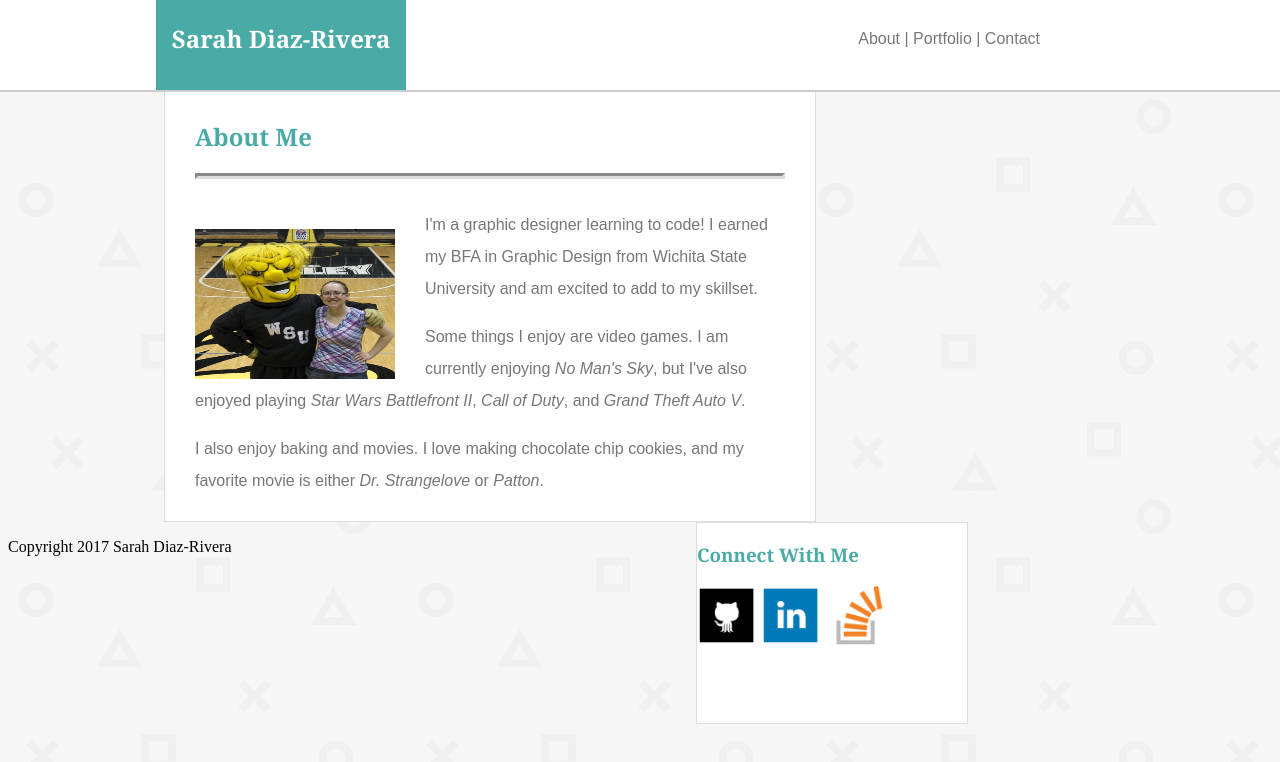
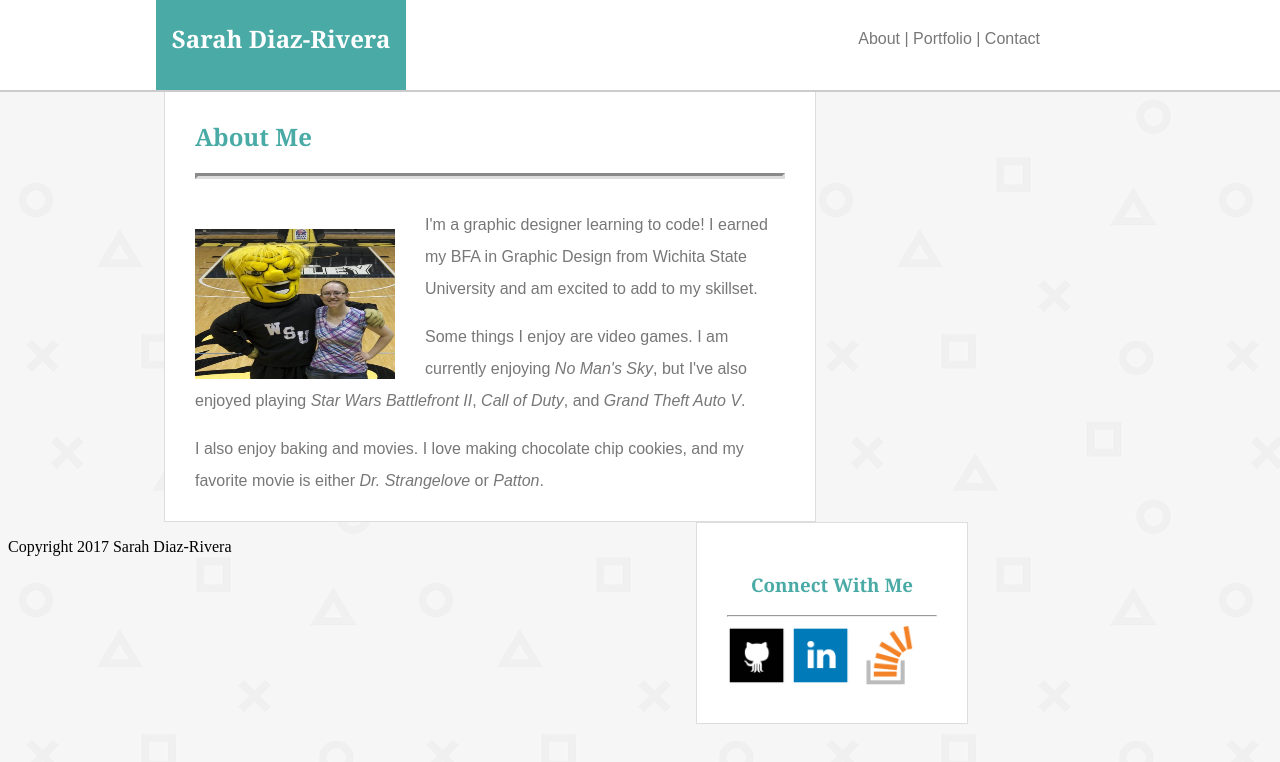
Before and after one commit to sdr2017/Basic-Portfolio, a plain HTML site: page index.html in a window 1280 px wide. Drawn offline with Linux system fonts and the light colour scheme.

Commit message:
editing connect section

```diff
--- a/assets/css/style.css
+++ b/assets/css/style.css
@@ -14,7 +14,7 @@ h2 {font-size: 24px;
 
 h3 {font-family: 'Georgia', 'Times', 'Times New Roman', serif;
 	color: #4aaaa5;
-
+	text-align: center;
 }
 
  header {
@@ -83,18 +83,24 @@ h3 {font-family: 'Georgia', 'Times', 'Times New Roman', serif;
 }
 
 .connect {
-	width: 270px;
-	height: 200px;
+	width: 210px;
+	height: 140px;
 	float: right;
 	background-color: #ffffff;
 	border-style: solid;
 	border-color: #dddddd;
 	border-width: 1px;
+	padding: 30px;
 }
 
 .icon {
 	width: 60px;
 	height: 60px;
+}
+
+#icon-group {
+	display: inline-block;
+	margin: auto;
 }
 
 #pic {
--- a/index.html
+++ b/index.html
@@ -40,9 +40,12 @@
 
 	<div class="connect">
 		<h3>Connect With Me</h3>
-			<img src="assets/images/github.png" class="icon">
-			<img src="assets/images/linkedin.png" class="icon" >
-			<img src="assets/images/stackoverflow.png" class="icon">
+			<hr>
+			<div id="icon-group">
+				<img src="assets/images/github.png" class="icon">
+				<img src="assets/images/linkedin.png" class="icon" >
+				<img src="assets/images/stackoverflow.png" class="icon">
+			</div>
 	</div>
 
 
```
